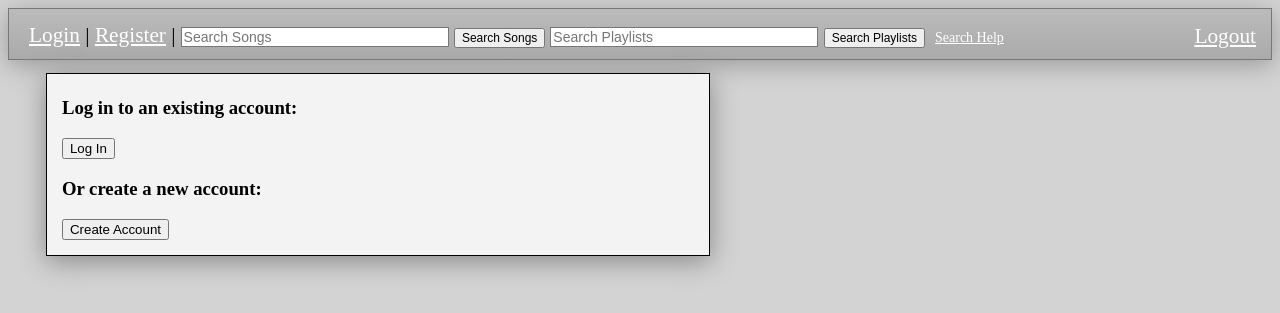
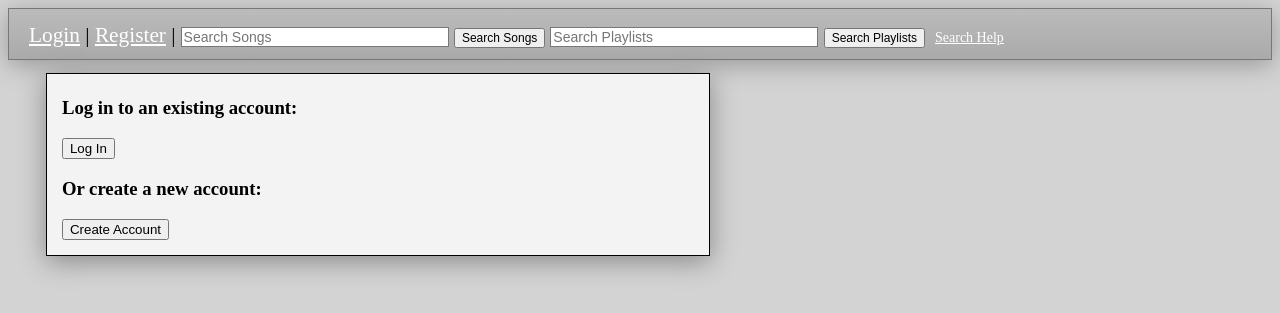
Before and after one commit to ThomasGagne/team2-ups-cs455, a PHP site: page /index.php in a window 1280 px wide. Shown: the top 313 px of the page. Run offline with PHP 8.4, Linux system fonts and the light colour scheme.

Commit message:
Changed the header to only display 'Logout' when you are already logged in.

```diff
--- a/header.php
+++ b/header.php
@@ -28,7 +28,11 @@
             <a href="searchHelp.php" style="font-size: 14px; margin-left: -10px;">Search Help</a>
         </span>
         <span class="headerLogout">
-            <a href="/logout.php">Logout</a>
+            <?php
+            if (isset($_SESSION["username"])) {
+                echo '<a href="/logout.php">Logout</a>';
+            }
+            ?>
         </span>
     </div>
 </header>
```
